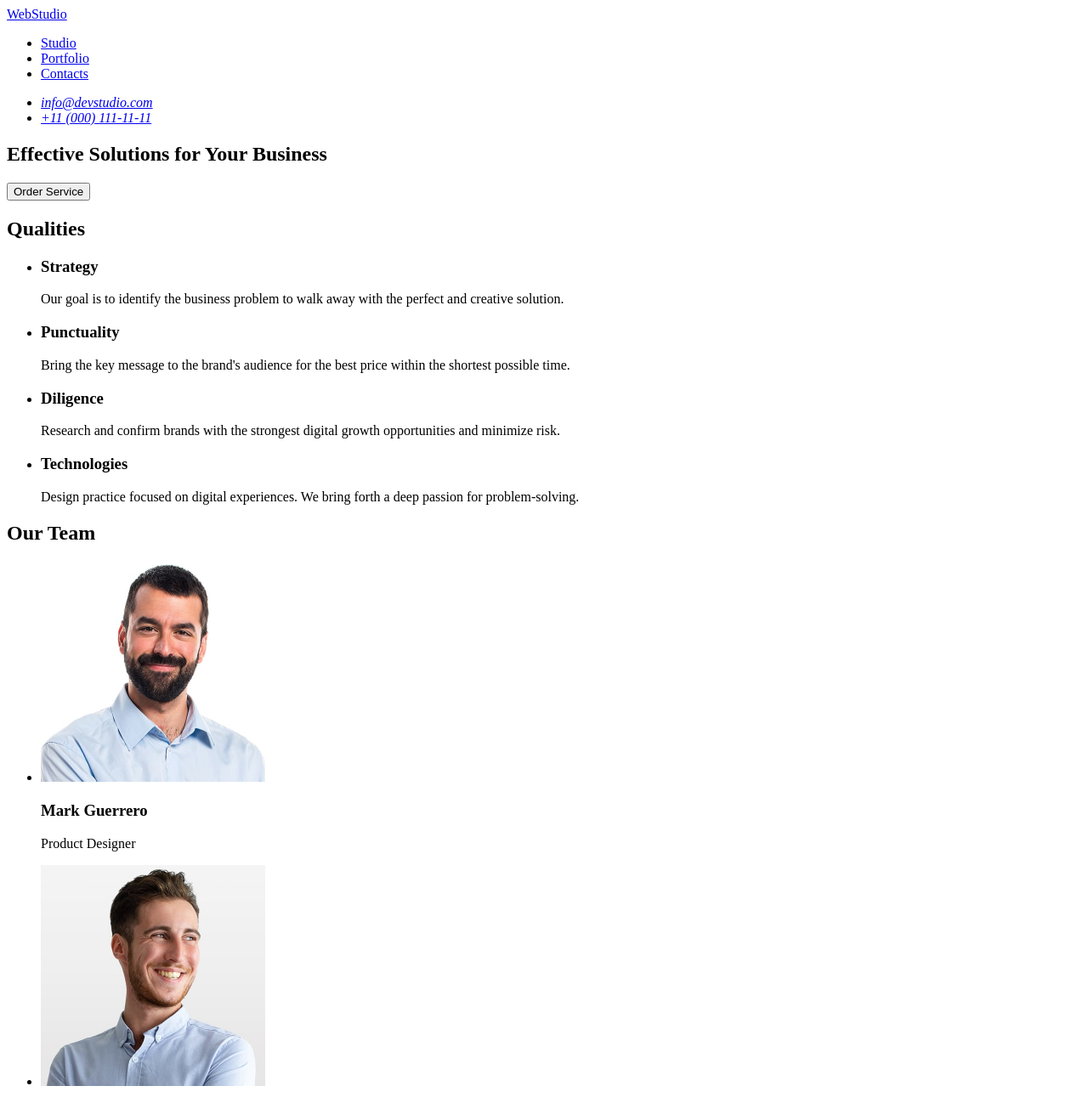
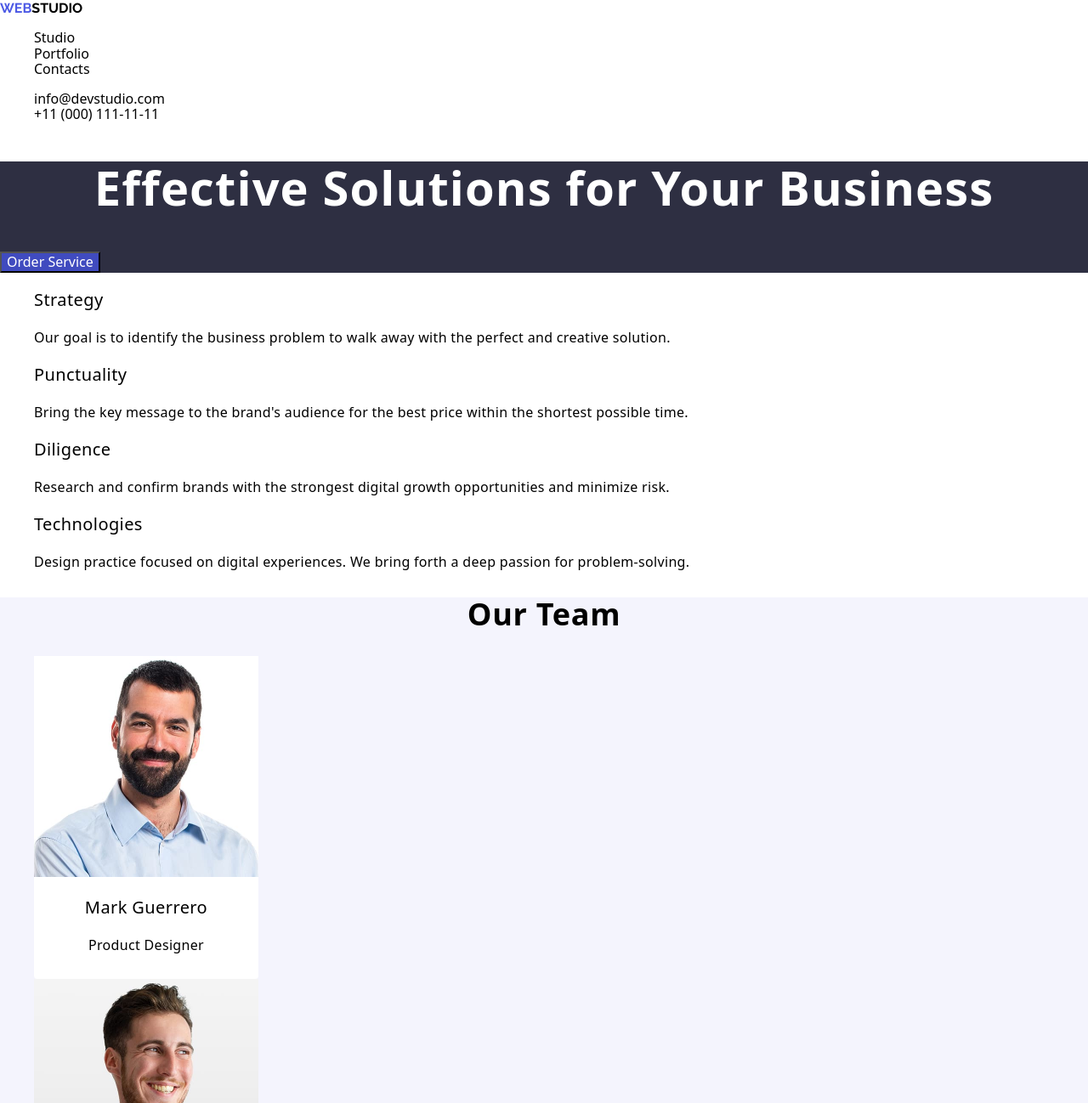
Before and after one commit to Rick-Sancheeez/goit-markup-hw-02, a plain HTML site: page index.html in a window 1280 px wide. Shown: the top 1298 px of the page at 85% size. Drawn offline with nearby package versions, Linux system fonts and the light colour scheme.

Commit message:
Fill css file

```diff
--- a/css/styles.css
+++ b/css/styles.css
@@ -0,0 +1,140 @@
+body {
+    font-family: "Roboto", sans-serif;
+    background-color: white;
+    color: black;
+}
+
+ul, ol {
+    list-style-type: none;
+}
+
+a {
+    text-decoration: none;
+    color: inherit;
+}
+
+header {
+    background-color: white;
+}
+.logo {
+    font-family: "Raleway", sans-serif;
+    text-transform: uppercase;
+}
+.logo .web {
+    color: #4d5ae5;
+}
+
+nav .link:hover,
+nav .link:focus {
+    color: #4D5AE5;
+}
+
+address {
+    font-style: normal;
+}
+
+address .link:hover,
+address .link:focus {
+    color: #4D5AE5;
+}
+
+/* main */
+.sec-main {
+    background-color: #2E2F42;
+}
+
+h1 {
+    color: white;
+    font-weight: 700;
+    font-size: 56px;
+    line-height: 1.07143;
+    letter-spacing: 0.02em;
+    text-align: center;
+}
+
+button {
+    color: white;
+    background-color: #404BBF;
+    cursor: pointer;
+}
+
+/* section 2 */
+
+.qualities h3 {
+    font-weight: 500;
+    font-size:20px;
+    line-height: 1.2;
+    letter-spacing: 0.02em;
+}
+
+.qualities p {
+    font-weight: 400;
+    font-size: 16px;
+    line-height: 1.5;
+    letter-spacing: 0.02em;
+}
+
+/* section "Our Team" */
+
+.our-team {
+    background-color: #F4F4FD;
+}
+
+.our-team h2 {
+    font-weight: 700;
+    font-size: 36px;
+    line-height: 1.11111;
+    letter-spacing: 0.02em;
+    text-align: center;
+}
+
+.our-team h3 {
+    font-weight: 500;
+    font-size: 20px;
+    line-height: 1.2;
+    letter-spacing: 0.02em;
+    text-align: center;
+
+}
+
+.our-team p {
+    font-weight: 400;
+    font-size: 16px;
+    line-height: 1.5;
+    letter-spacing: 0.02em;
+    text-align: center;
+}
+
+.our-team li {
+    background-color: white;
+    border-radius: 0 0 4px 4px;
+    padding: 0px 0px 32px 0px;
+    width: 264px;
+    height: 380px;
+}
+
+/* Our portfolio */
+
+.portfolio h2 {
+    font-weight: 700;
+    font-size: 36px;
+    line-height: 1.11111;
+    letter-spacing: 0.02em;
+    text-align: center;
+}
+
+.portfolio h3 {
+    font-weight: 500;
+    font-size: 20px;
+    line-height: 1.2;
+    letter-spacing: 0.02em;
+}
+
+.portfolio p {
+    font-weight: 400;
+    font-size: 16px;
+    line-height: 1.5;
+    letter-spacing: 0.02em;
+}
+
+/* footer */
--- a/index.html
+++ b/index.html
@@ -4,37 +4,43 @@
     <meta charset="UTF-8">
     <meta name="viewport" content="width=device-width, initial-scale=1.0">
     <title>WebStudio</title>
+
+    <link rel="preconnect" href="https://fonts.googleapis.com">
+    <link rel="preconnect" href="https://fonts.gstatic.com" crossorigin>
+    <link href="https://fonts.googleapis.com/css2?family=Raleway:wght@700&family=Roboto:ital,wdth,wght@0,75..100,100..900;1,75..100,100..900&display=swap" rel="stylesheet">
     <link rel="stylesheet" href="./css/styles.css" />
+    <link rel="stylesheet" href="https://cdnjs.cloudflare.com/ajax/libs/modern-normalize/3.0.1/modern-normalize.min.css" integrity="sha512-q6WgHqiHlKyOqslT/lgBgodhd03Wp4BEqKeW6nNtlOY4quzyG3VoQKFrieaCeSnuVseNKRGpGeDU3qPmabCANg==" crossorigin="anonymous" referrerpolicy="no-referrer" />
 </head>
 
 <body>
     <header>
         <nav>
-            <a href="./index.html">WebStudio</a>
+            <a class="logo" href="./index.html"><span class="web">Web</span>Studio</a>
+
             <ul>
-                <li><a href="#">Studio</a></li>
-                <li><a href="#">Portfolio</a></li>
-                <li><a href="#">Contacts</a></li>
+                <li><a class="link" href="#">Studio</a></li>
+                <li><a class="link" href="#">Portfolio</a></li>
+                <li><a class="link" href="#">Contacts</a></li>
             </ul>
         </nav>
 
         <address>
             <ul>
-                <li><a href="mailto:info@devstudio.com">info@devstudio.com</a></li>
-                <li><a href="tel:+110001111111">+11 (000) 111-11-11</a></li>
+                <li><a class="link" href="mailto:info@devstudio.com">info@devstudio.com</a></li>
+                <li><a class="link" href="tel:+110001111111">+11 (000) 111-11-11</a></li>
             </ul>
         </address>
 
     </header>
 
     <main>
-        <section>
+        <section class="sec-main">
         <h1>Effective Solutions for Your Business</h1>
         <button type="button">Order Service</button>
         </section>
 
-        <section>
-        <h2>Qualities</h2>
+        <section class="qualities">
+        <!-- <h2>Qualities</h2> -->
         <ul>
             <li>
                 <h3>Strategy</h3>
@@ -55,7 +61,7 @@
         </ul>
         </section>
 
-        <section id="our-team">
+        <section class="our-team">
             <h2>Our Team</h2>
             <ul>
                 <li>
@@ -129,7 +135,7 @@
     </main>
 
     <footer>
-        <a href="./index.html">WebStudio</a>
+        <a class="logo" href="./index.html"><span class="web">Web</span>Studio</a>
         <p>Increase the flow of customers and sales for your business with digital marketing & growth solutions.</p>
     </footer>
 
```
